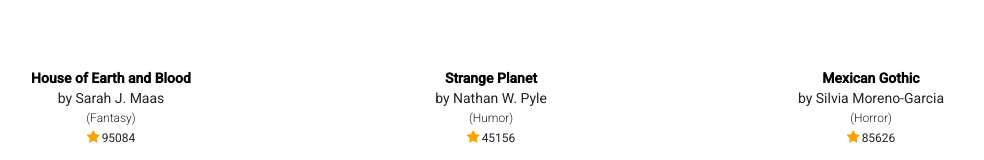
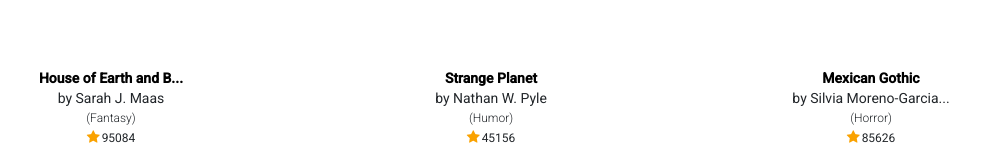
Before and after one commit to osamayawar/sap-fe, an Angular app: page / in a window 1280 px wide. Shown: the part 552-712 px from the top of the page, without its empty margins (149-1133 px from the left). Built offline with nearby package versions, Linux system fonts and the light colour scheme.

Commit message:
Created a pipe for transforming the text by specifying the character limit and replaced the rest with dots

```diff
--- a/src/app/app.module.ts
+++ b/src/app/app.module.ts
@@ -6,12 +6,14 @@ import { AppComponent } from './app.component';
 import { BooksComponent } from './books/books.component';
 import { BrowserAnimationsModule } from '@angular/platform-browser/animations';
 import { HttpClientModule } from '@angular/common/http';
+import { TextCharLimit } from './pipes/text-char-limit.pipe';
 
 
 @NgModule({
   declarations: [
     AppComponent,
-    BooksComponent
+    BooksComponent,
+    TextCharLimit
   ],
   imports: [
     BrowserModule,
--- a/src/app/books/books.component.html
+++ b/src/app/books/books.component.html
@@ -11,10 +11,10 @@
       </div>
 
       <div class="row justify-content-center">
-        <a class="book-href" href="{{book.url}}" target="_blank"> <b>{{book.title}}</b> </a>
+        <a class="book-href" href="{{book.url}}" target="_blank"> <b>{{book.title | textCharLimit:[20]}}</b> </a>
       </div>
 
-      <div class="row justify-content-center">by {{book.author}}</div>
+      <div class="row justify-content-center">by {{book.author | textCharLimit:[20]}}</div>
 
       <div class="book-category row justify-content-center">({{book.category}})</div>
 
--- a/src/app/books/books.component.ts
+++ b/src/app/books/books.component.ts
@@ -1,4 +1,4 @@
-import { Component, OnInit, AfterViewInit } from '@angular/core';
+import { Component, OnInit } from '@angular/core';
 import { HttpClient } from '@angular/common/http';
 
 @Component({
@@ -11,10 +11,6 @@ export class BooksComponent implements OnInit {
 	constructor(private httpClient: HttpClient) { }
 
   ngOnInit() {
-
-  }
-
-	ngAfterViewInit(): void {
     this.getListOfBooks();
   }
 
--- /dev/null
+++ b/src/app/pipes/text-char-limit.pipe.ts
@@ -0,0 +1,10 @@
+import { Pipe, PipeTransform } from '@angular/core';
+
+@Pipe({name: 'textCharLimit'})
+export class TextCharLimit implements PipeTransform {
+  transform(value: string, args: any[]): string {
+    const limit = args.length > 0 ? parseInt(args[0], 10) : 20;
+    const trail = args.length > 1 ? args[1] : '...';
+    return value.length > limit ? value.substring(0, limit) + trail : value;
+   }
+}
```
Lines whose indentation alone changed are shown as unchanged.
